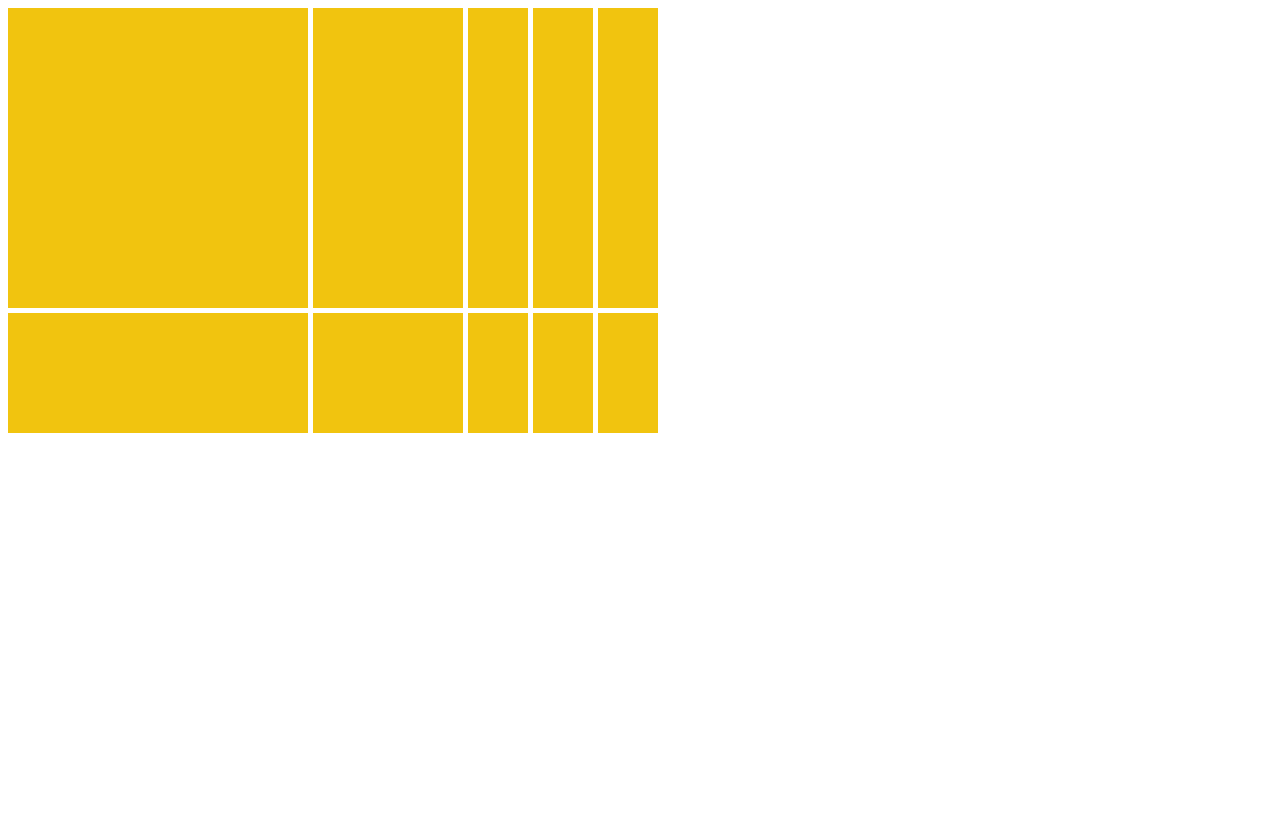
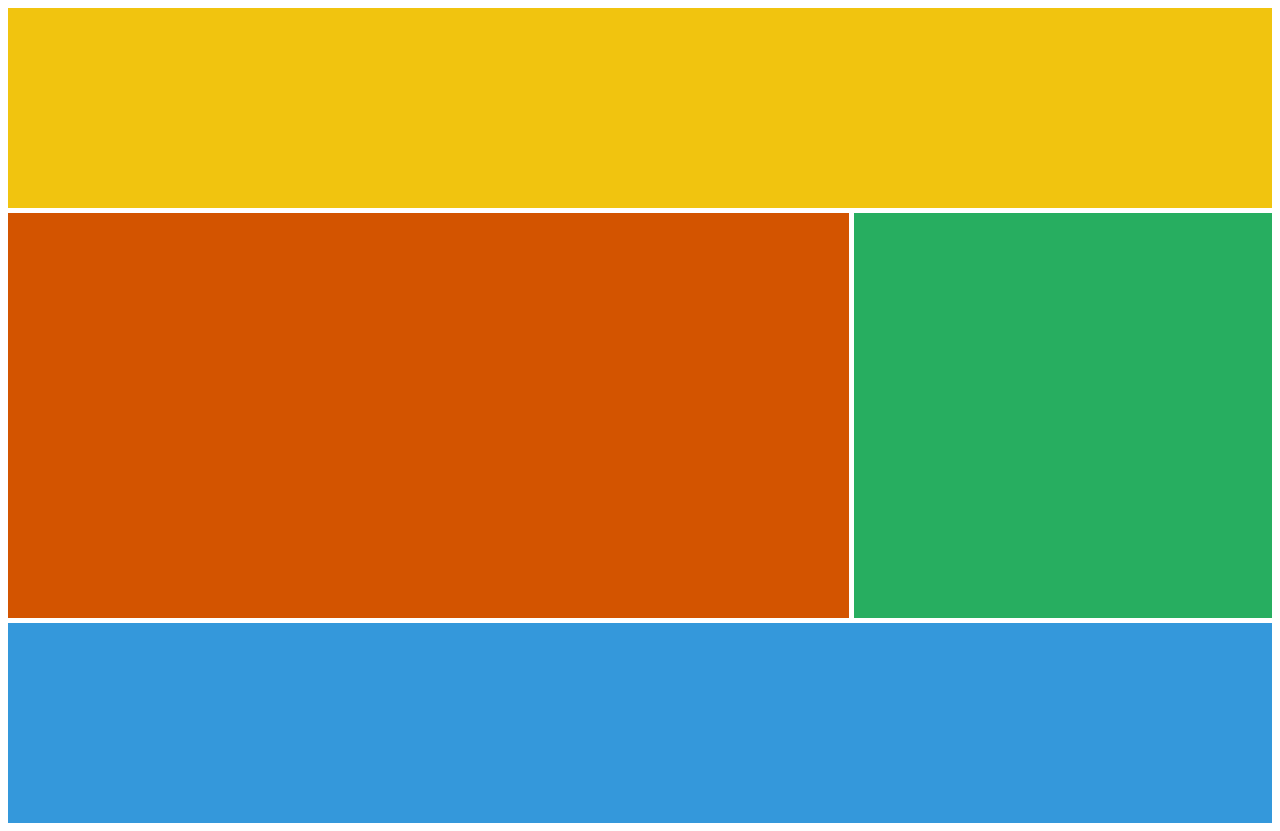
Before and after one commit to shing100/CSS-MASTER, a plain HTML site: page grid.html in a window 1280 px wide. Before the commit the page ends 800 px from the top, so only its background shows below. Drawn offline with Linux system fonts and the light colour scheme.

Commit message:
Grid Template Areas

```diff
--- a/grid.html
+++ b/grid.html
@@ -1,5 +1,6 @@
 <!DOCTYPE html>
 <html lang="en">
+
 <head>
     <meta charset="UTF-8">
     <meta name="viewport" content="width=device-width, initial-scale=1.0">
@@ -8,29 +9,43 @@
     <style>
         .father {
             display: grid;
-            grid-template-columns: 300px 150px;
-            grid-template-rows: 300px 120px;
+            grid-auto-rows: 200px;
             grid-gap: 5px;
-            grid-auto-columns: 60px; /* 자동 정렬 */
-            grid-auto-flow: column; /* colums 과 같이 쓰임 */
+            grid-template-areas: "header header header"
+                "content content sidebar"
+                "content content sidebar"
+                "footer footer footer"
         }
-        .box {
+
+        .first {
+            grid-area: header;
             background-color: #f1c40f;
+        }
+
+        .second {
+            grid-area: sidebar;
+            background-color: #27ae60;
+        }
+
+        .third {
+            grid-area: footer;
+            background-color: #3498db;
+        }
+
+        .fourth {
+            grid-area: content;
+            background-color: #d35400;
         }
     </style>
 </head>
+
 <body>
     <div class="father">
-        <div class="box"></div>
-        <div class="box"></div>
-        <div class="box"></div>
-        <div class="box"></div>
-        <div class="box"></div>
-        <div class="box"></div>
-        <div class="box"></div>
-        <div class="box"></div>
-        <div class="box"></div>
-        <div class="box"></div>
+        <div class="first"></div>
+        <div class="second"></div>
+        <div class="third"></div>
+        <div class="fourth"></div>
     </div>
 </body>
+
 </html>
```
Also changed, not shown: README.md.
